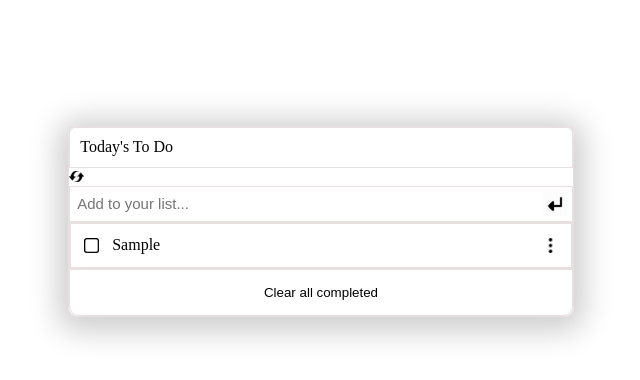
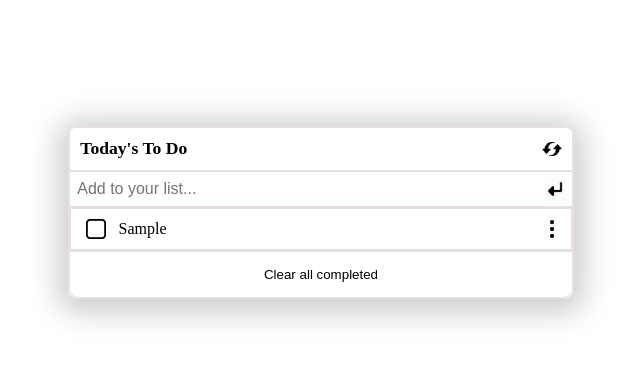
Before and after one commit to PabloEGonz/To-Do-List, a website built with webpack: page src/index.html in a window 1280 px wide. Both pictures are taken after typing "Sample" into the empty fields and a click on the button 873 px from the left and 203 px from the top of the page. Shown: the whole page, without its empty margins (319-959 px from the left). Built offline with nearby package versions, Linux system fonts and the light colour scheme.

Commit message:
Improve style

```diff
--- a/src/style.css
+++ b/src/style.css
@@ -13,14 +13,24 @@
   box-shadow: 0 4px 30px 10px rgba(0, 0, 0, 0.2);
 }
 
+img {
+  width: 18px;
+}
+.title-container {
+  display: flex;
+  align-items: center;
+  justify-content: space-between;
+  border: 1px solid #e8e0e0;
+  padding: 2%;
+}
 .title {
-  padding: 2%;
-  border: 1px solid #e8e0e0;
   margin: 0;
+  font-size: 1.1rem;
+  font-weight: 600;
 }
 
-img {
-  width: 15px;
+.reload {
+  width: 20px;
 }
 
 .input-container {
@@ -33,13 +43,18 @@ img {
 
 .add {
   border: none;
-  font-size: 15px;
+  font-size: 16px;
   width: 90%;
   background-color: inherit;
 }
 
 .add:focus-visible {
   outline: none;
+}
+
+.checkbox {
+  width: 20px;
+  margin: auto;
 }
 
 .edit {
@@ -63,7 +78,7 @@ img {
 .list {
   list-style-type: none;
   border: 1px solid #e8e0e0;
-  padding: 2.5%;
+  padding: 2%;
   display: grid;
   grid-template-columns: 6% 1fr 5%;
   grid-template-rows: 1fr;
@@ -71,7 +86,7 @@ img {
 }
 
 .list p {
-  margin: 0;
+  margin: 0 0 0 2%;
 }
 
 .list .options {
```
